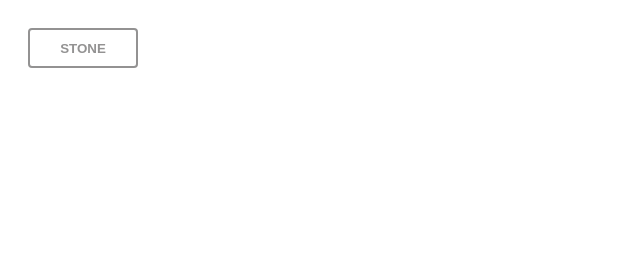
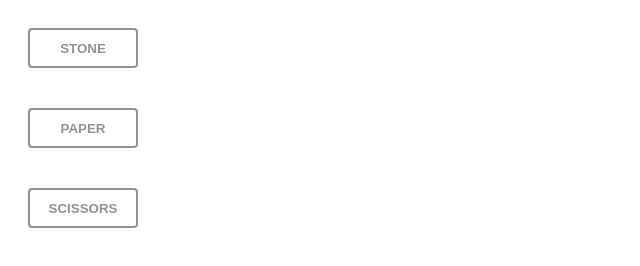
Before and after one commit to Siddhartha-Devan/Stone-paper-scissors, a plain HTML site: page index.html in a window 1280 px wide. Shown: the whole page, without its empty margins (0-640 px from the left). Drawn offline with Linux system fonts and the light colour scheme.

Commit message:
somewhat done

```diff
--- /dev/null
+++ b/app.js
@@ -0,0 +1,40 @@
+function computerPlay(yourChoice) {
+    output = ['stone', 'paper', "scissors"]
+    chosenInd = Math.floor(Math.random()*output.length)
+    chosen = output[chosenInd]
+    if (yourChoice === 'stone'){
+        if (chosen === 'stone'){
+            alert ("Tie")
+        }
+        if (chosen === 'paper'){
+            alert ("You lose computer chose ")
+        }
+        if (chosen === 'scissors'){
+            alert ("You Win")
+        }
+    }
+
+    if (yourChoice === 'scissors'){
+        if (chosen === 'stone'){
+            alert ("You lose")
+        }
+        if (chosen === 'paper'){
+            alert ("You Win")
+        }
+        if (chosen === 'scissors'){
+            alert ("Tie")
+        }
+    }
+    if (yourChoice === 'paper'){
+        if (chosen === 'stone'){
+            alert ("You Win")
+        }
+        if (chosen === 'paper'){
+            alert ("Tie")
+        }
+        if (chosen === 'scissors'){
+            alert ("You Lose")
+        }
+    }
+
+}
--- a/index.html
+++ b/index.html
@@ -5,8 +5,18 @@
     <meta name="viewport" content="width=device-width, initial-scale=1.0">
     <title>Document</title>
     <link rel="stylesheet" href="style.css">
+    <script src = "app.js"></script>
 </head>
 <body>
-    <button class="download">STONE</button>
+    <div>
+        <button class="download" onclick="computerPlay('stone')">STONE</button>
+    </div>
+    <div>
+        <button class="download" onclick="computerPlay('paper')">PAPER</button>
+    </div>
+    <div>
+        <button class="download" onclick="computerPlay('scissors')">SCISSORS</button>
+    </div>
+
 </body>
 </html>
```
